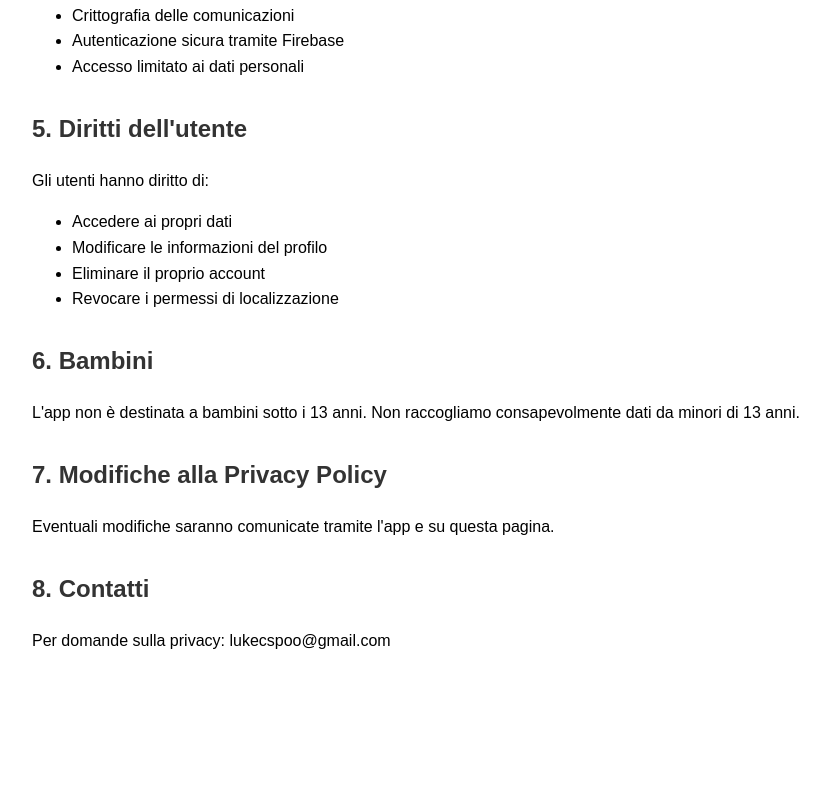
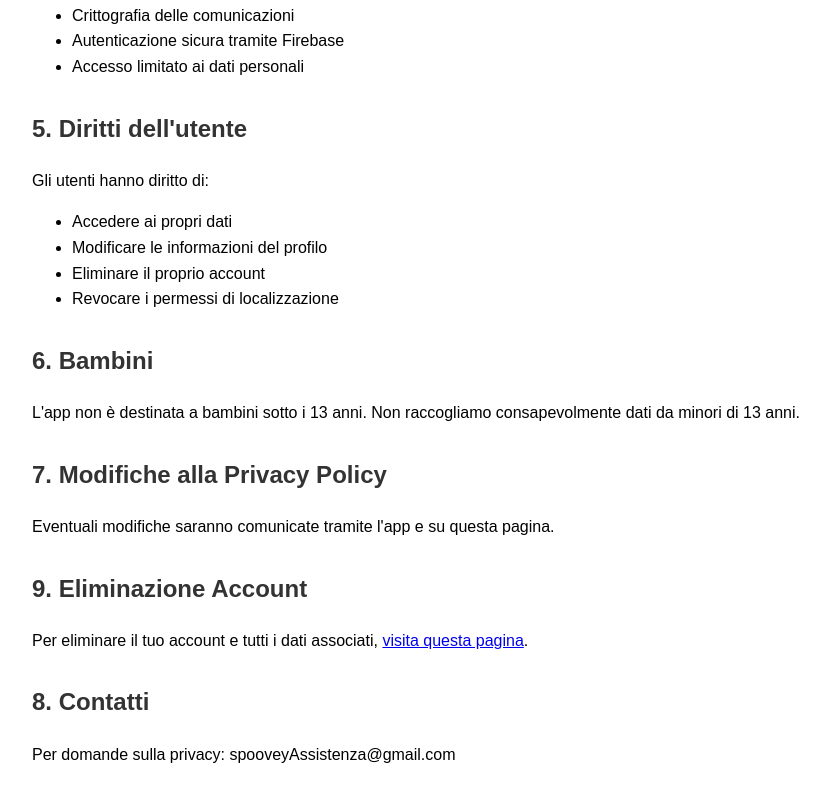
Before and after one commit to lucacosta805/spoovey-privacy, a plain HTML site: page index.html in a window 1280 px wide. Shown: the part 1066-1867 px from the top of the page, without its empty margins (208-1034 px from the left). Before the commit the page ends 1755 px from the top, so only its background shows below. Drawn offline with Linux system fonts and the light colour scheme.

Commit message:
Update index.html

```diff
--- a/index.html
+++ b/index.html
@@ -75,7 +75,12 @@
     <h2>7. Modifiche alla Privacy Policy</h2>
     <p>Eventuali modifiche saranno comunicate tramite l'app e su questa pagina.</p>
 
+
+    <h2>9. Eliminazione Account</h2>
+    <p>Per eliminare il tuo account e tutti i dati associati,
+    <a href="delete-account.html">visita questa pagina</a>.</p>
+
     <h2>8. Contatti</h2>
-    <p>Per domande sulla privacy: lukecspoo@gmail.com</p>
+    <p>Per domande sulla privacy: spooveyAssistenza@gmail.com</p>
 </body>
 </html>
```
